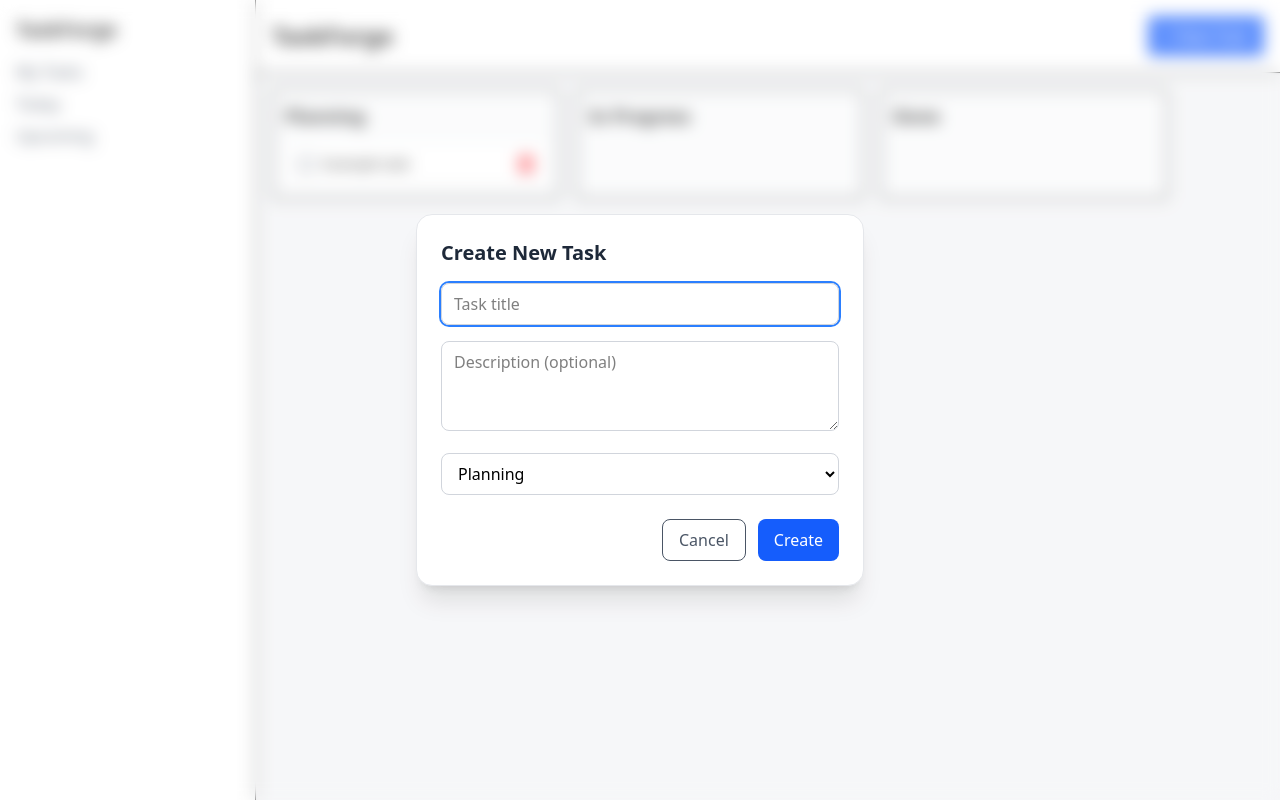
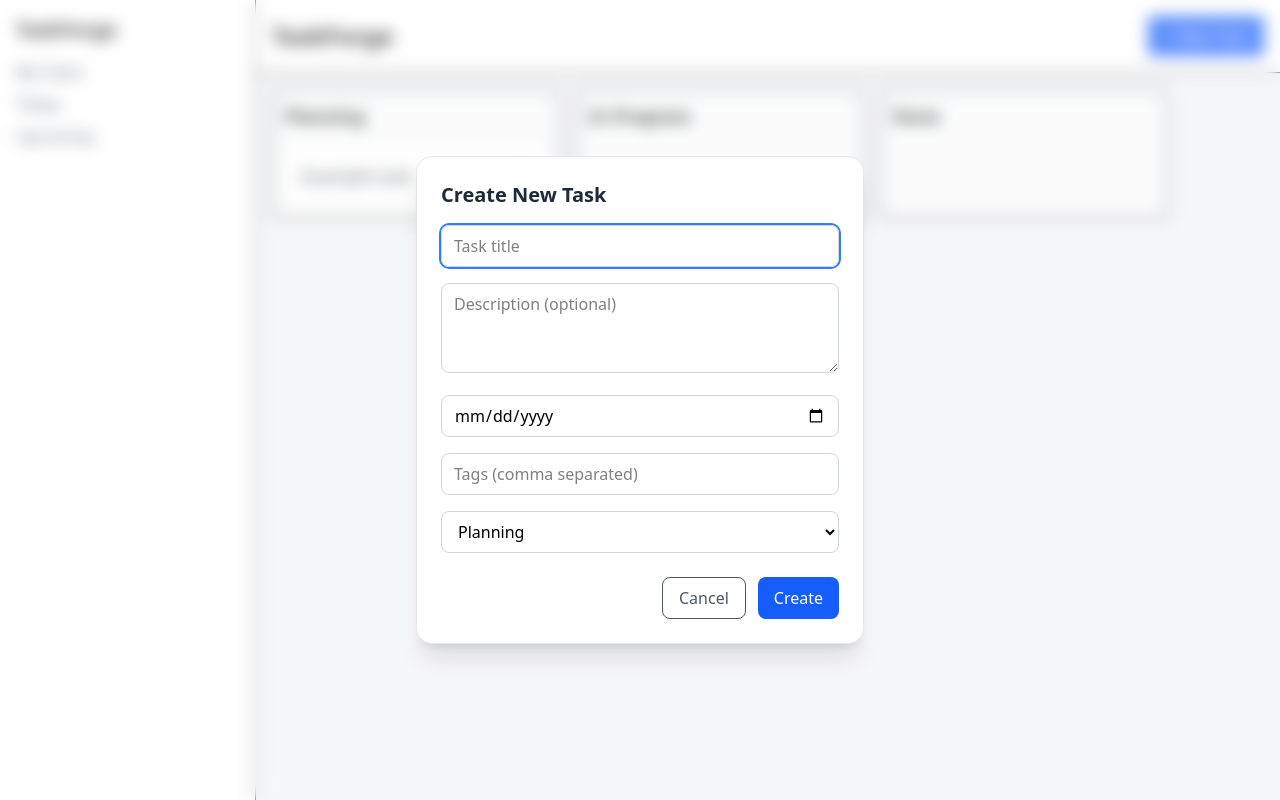
Before and after one commit to otonebieridze/taskforge, a React (Vite) app: page / in a window 1280 px wide. Both pictures are taken after a click on the button "+ New Task". Built offline with nearby package versions, Linux system fonts and the light colour scheme.

Commit message:
feat: add description, due date, and tags to tasks

```diff
--- a/src/components/board/TaskCard.tsx
+++ b/src/components/board/TaskCard.tsx
@@ -1,6 +1,5 @@
-import { FaCheckSquare, FaRegSquare, FaTrashAlt } from "react-icons/fa";
+import { FaTrashAlt } from "react-icons/fa";
 import type { Task } from "../../types/task";
-import { useState } from "react";
 import { useTasks } from "../../context/TaskContext";
 
 type Props = {
@@ -8,63 +7,41 @@ type Props = {
 };
 
 export default function TaskCard({ task }: Props) {
-  const { toggleComplete, deleteTask, editTitle } = useTasks();
-
-  const [isEditing, setIsEditing] = useState(false);
-  const [editValue, setEditValue] = useState(task.title);
+  const { deleteTask } = useTasks();
 
   return (
-    <div className="flex items-center justify-between bg-white p-3 rounded shadow hover:shadow-md">
-      <div className="flex items-center gap-2">
-        <span
-          onClick={() => toggleComplete(task.id)}
-          className="cursor-pointer"
-        >
-          {task.completed ? (
-            <FaCheckSquare className="text-green-600" size={18} />
-          ) : (
-            <FaRegSquare className="text-gray-500" size={18} />
-          )}
-        </span>
+    <div className="bg-white p-4 rounded-xl shadow hover:shadow-md space-y-2 cursor-pointer mt-4">
+      <div className="w-full flex items-center justify-between">
+        <h3 className="text-lg font-medium text-gray-800">{task.title}</h3>
+        <FaTrashAlt
+          onClick={() => deleteTask(task.id)}
+          className="text-red-500 hover:text-red-700 cursor-pointer"
+          size={18}
+        />
+      </div>
 
-        {isEditing ? (
-          <input
-            autoFocus
-            value={editValue}
-            onChange={(e) => setEditValue(e.target.value)}
-            onBlur={() => {
-              setIsEditing(false);
-              if (editValue.trim()) editTitle(task.id, editValue.trim());
-            }}
-            onKeyDown={(e) => {
-              if (e.key === "Enter") {
-                setIsEditing(false);
-                if (editValue.trim()) editTitle(task.id, editValue.trim());
-              }
-            }}
-            className="text-sm bg-transparent border-b border-gray-300 focus:outline-none"
-          />
-        ) : (
-          <span
-            onClick={() => {
-              if (!task.completed) {
-                setIsEditing(true);
-                setEditValue(task.title);
-              }
-            }}
-            className={`text-sm ${
-              task.completed ? "line-through text-gray-400" : "cursor-text"
-            }`}
-          >
-            {task.title}
-          </span>
-        )}
-      </div>
-      <FaTrashAlt
-        onClick={() => deleteTask(task.id)}
-        className="text-red-500 hover:text-red-700 cursor-pointer"
-        size={18}
-      />
+      {task.description && (
+        <p className="text-sm text-gray-600">{task.description}</p>
+      )}
+
+      {task.dueDate && (
+        <p className="text-sm text-gray-500">
+          Due: {new Date(task.dueDate).toLocaleDateString()}
+        </p>
+      )}
+
+      {task.tags && task.tags.length > 0 && (
+        <div className="flex flex-wrap gap-1 mt-5">
+          {task.tags.map((tag, index) => (
+            <span
+              key={index}
+              className="text-xs bg-gray-100 text-gray-700 px-2 py-0.5 rounded-full"
+            >
+              {tag}
+            </span>
+          ))}
+        </div>
+      )}
     </div>
   );
 }
--- a/src/components/modals/CreateTaskModal.tsx
+++ b/src/components/modals/CreateTaskModal.tsx
@@ -12,15 +12,24 @@ export default function CreateTaskModal({ isOpen, onClose }: Props) {
   const [title, setTitle] = useState("");
   const [description, setDescription] = useState("");
   const [status, setStatus] = useState<"planning" | "in-progress" | "done">("planning");
+  const [dueDate, setDueDate] = useState("");
+  const [tags, setTags] = useState("");
 
   const handleSubmit = (e: React.FormEvent) => {
     e.preventDefault();
     if (!title.trim()) return;
 
-    addTask(title.trim(), status);
+    const tagArray = tags
+      .split(",")
+      .map((tag) => tag.trim())
+      .filter((tag) => tag !== "");
+
+    addTask(title.trim(), status, description, dueDate, tagArray);
     setTitle("");
     setDescription("");
     setStatus("planning");
+    setDueDate("");
+    setTags("");
     onClose();
   };
 
@@ -46,6 +55,21 @@ export default function CreateTaskModal({ isOpen, onClose }: Props) {
             onChange={(e) => setDescription(e.target.value)}
             className="w-full border border-gray-300 rounded-lg px-3 py-2 focus:outline-none focus:ring-2 focus:ring-blue-500"
             rows={3}
+          />
+
+          <input
+            type="date"
+            value={dueDate}
+            onChange={(e) => setDueDate(e.target.value)}
+            className="w-full border border-gray-300 rounded-lg px-3 py-2"
+          />
+
+          <input
+            type="text"
+            placeholder="Tags (comma separated)"
+            value={tags}
+            onChange={(e) => setTags(e.target.value)}
+            className="w-full border border-gray-300 rounded-lg px-3 py-2"
           />
 
           <select
--- a/src/context/TaskContext.tsx
+++ b/src/context/TaskContext.tsx
@@ -3,9 +3,14 @@ import type { Task } from "../types/task";
 
 type TaskContextType = {
   tasks: Task[];
-  addTask: (title: string, status: Task["status"]) => void;
+  addTask: (
+    title: string,
+    status: Task["status"],
+    description?: string,
+    dueDate?: string,
+    tags?: string[]
+  ) => void;
   deleteTask: (id: number) => void;
-  toggleComplete: (id: number) => void;
   editTitle: (id: number, newTitle: string) => void;
 };
 
@@ -35,12 +40,20 @@ export const TaskProvider = ({ children }: { children: React.ReactNode }) => {
     localStorage.setItem("tasks", JSON.stringify(tasks));
   }, [tasks]);
 
-  const addTask = (title: string, status: Task["status"]) => {
+  const addTask = (
+    title: string,
+    status: Task["status"],
+    description?: string,
+    dueDate?: string,
+    tags?: string[]
+  ) => {
     const newTask: Task = {
       id: Date.now(),
       title,
-      completed: false,
       status,
+      description,
+      dueDate,
+      tags,
     };
 
     setTasks((prev) => [...prev, newTask]);
@@ -48,14 +61,6 @@ export const TaskProvider = ({ children }: { children: React.ReactNode }) => {
 
   const deleteTask = (id: number) => {
     setTasks((prev) => prev.filter((task) => task.id !== id));
-  };
-
-  const toggleComplete = (id: number) => {
-    setTasks((prev) =>
-      prev.map((task) =>
-        task.id === id ? { ...task, completed: !task.completed } : task
-      )
-    );
   };
 
   const editTitle = (id: number, newTitle: string) => {
@@ -66,12 +71,12 @@ export const TaskProvider = ({ children }: { children: React.ReactNode }) => {
 
   return (
     <TaskContext.Provider
-      value={{ tasks, addTask, deleteTask, toggleComplete, editTitle }}
+      value={{ tasks, addTask, deleteTask, editTitle }}
     >
       {children}
     </TaskContext.Provider>
   );
-}
+};
 
 export const useTasks = () => {
   const context = useContext(TaskContext);
--- a/src/types/task.ts
+++ b/src/types/task.ts
@@ -2,6 +2,7 @@ export type Task = {
   id: number;
   title: string;
   description?: string;
-  completed: boolean;
+  dueDate?: string;
+  tags?: string[];
   status: "planning" | "in-progress" | "done";
 };
```
